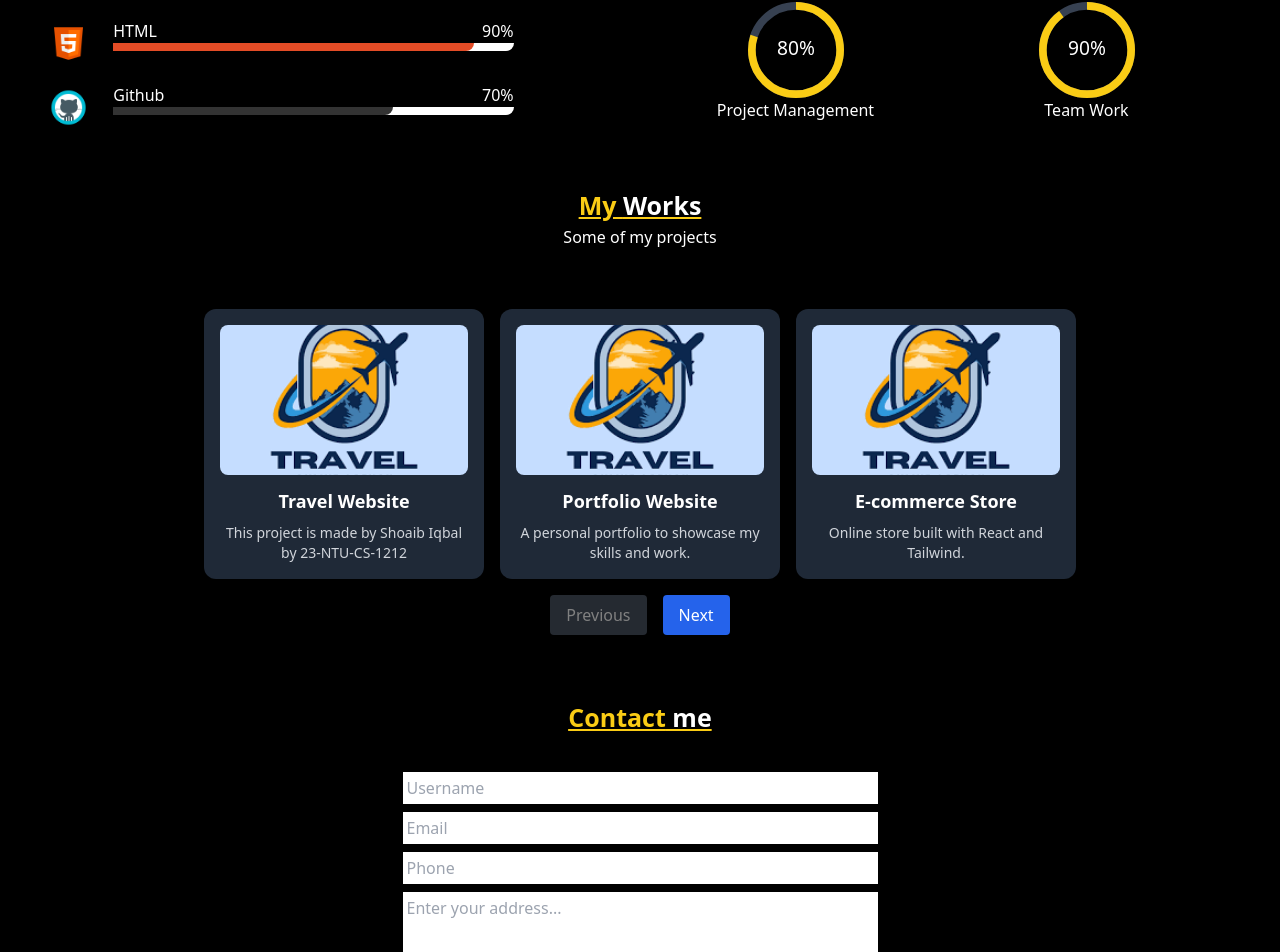
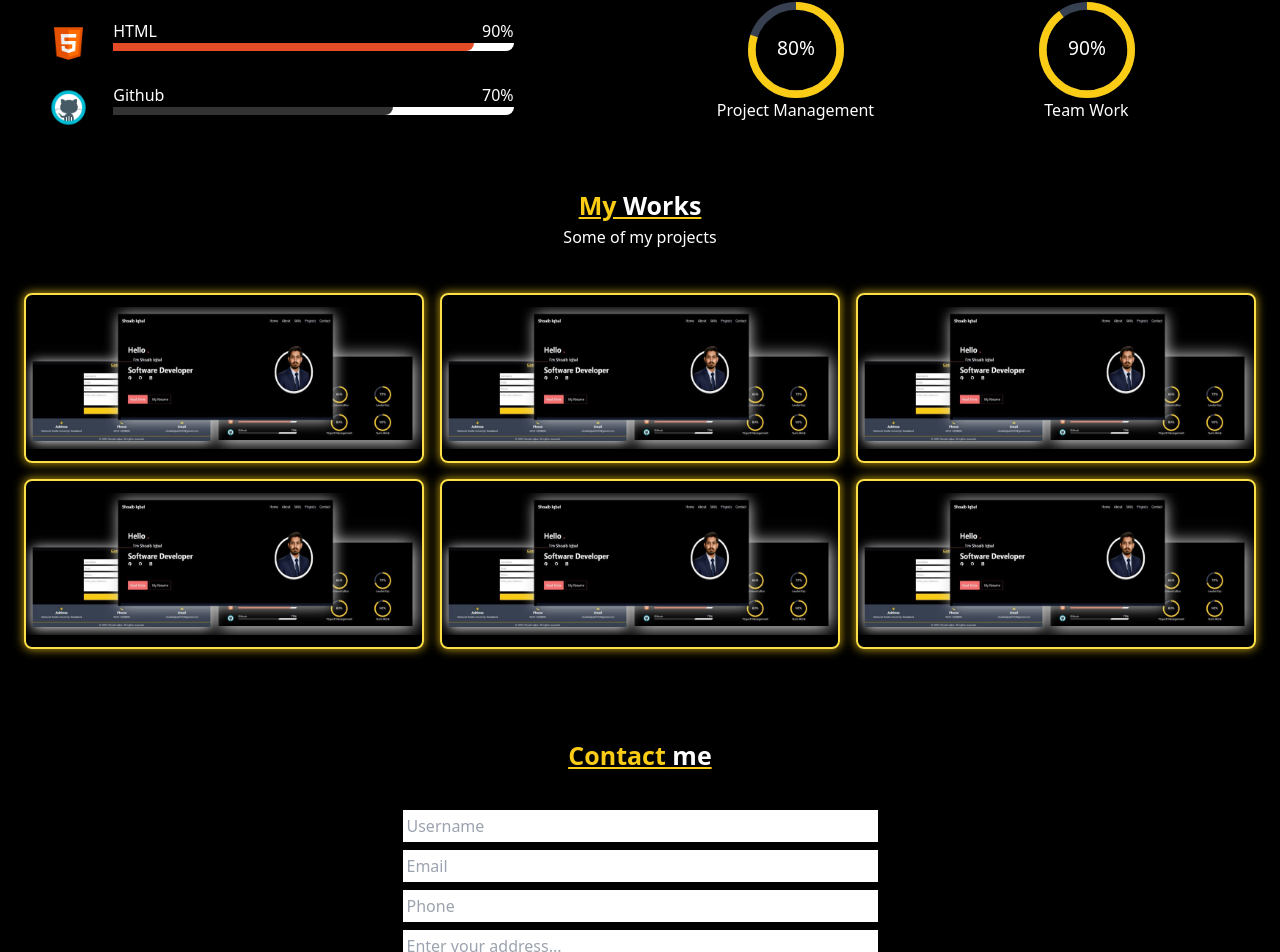
Before and after one commit to Shoaib2547-pexel/Portfolio-of-Shoaib-Iqbal, a React (Create React App) app: page / in a window 1280 px wide. Shown: the part 1466-2418 px from the top of the page. Built offline with nearby package versions, Linux system fonts and the light colour scheme.

Commit message:
Projects

```diff
--- /dev/null
+++ b/src/Components/ProjectsN.jsx
@@ -0,0 +1,31 @@
+import React, { useState } from 'react'
+import profile from '../Images/travel.png'
+import proImg from '../Images/proImg.jpg'
+import { FontAwesomeIcon } from '@fortawesome/react-fontawesome'
+import { faSquareArrowUpRight, faUpRightFromSquare } from '@fortawesome/free-solid-svg-icons'
+
+export default function ProjectsN() {
+    let [hovereffect, sethovereffect] = useState(null)
+
+    let objects = [1, 2, 3, 4, 5, 6]
+
+    return (
+        <div className='grid grid-cols-1 md:grid-cols-3 gap-4 bg-black p-6 mx-auto '>
+            {objects.map((items,index) => (
+                <div onMouseEnter={() => sethovereffect(index)} onMouseLeave={() => sethovereffect(null)} className='relative h-[170px] max-w-[952px] rounded-lg border-2 border-yellow-300 shadow-[0_0_10px_1px_rgba(250,204,21,0.7)] '>
+                    <img src={proImg} className='w-full h-full object-contain' />
+                    {
+                        hovereffect === index &&
+                        <div className='absolute inset-0 z-50 bg-gradient-to-t from-yellow-300 to-transparent flex flex-col items-center justify-end py-3 px-2'>
+
+                                <h1 className='text-black font-extrabold text-[20px] drop-shadow-xl'>Portfolio</h1>
+                                <p className='text-black shadow-white font-bold drop-shadow-lg'>Created to display creativity of Shoaib Iqbal</p>
+                               <a href='https://shoaib-portfolio-phi.vercel.app/ ' target='_blank'><FontAwesomeIcon icon={faSquareArrowUpRight} className='text-black w-[40px] h-[40px]'/></a>
+
+                        </div>
+                    }
+                </div>
+            ))}
+        </div>
+    )
+}
--- a/src/Components/ScrollSections.jsx
+++ b/src/Components/ScrollSections.jsx
@@ -7,6 +7,7 @@ import profilepic from '../Images/Shoaib.png'
 import Contact from './Contact';
 import Projects from './Projects';
 import About from './About';
+import ProjectsN from './ProjectsN';
 
 
 
@@ -61,16 +62,15 @@ export default function ScrollSections() {
                     <div className='p-5'>
                         <Progressbar/>
 
-
-
                     </div>
                 </div>
             </section>
 
-            <section id='project' className='bg-black'>
+            <section id='project' className='bg-black flex-col items-center justify-center'>
                 <motion.h1 initial={{opacity:0, y:-20}} whileInView={{opacity:1, y:0}} viewport={{amount:0.4}} transition={{duration:1}} className='text-yellow-400 underline decoration-yellow-400 text-[25px] font-bold '>My <span className='text-white'>Works</span></motion.h1>
-                <p className='text-white pb-5 mb-10'>Some of my projects</p>
-                <Projects />
+                <p className='text-white pb-5 '>Some of my projects</p>
+                {/* <Projects /> */}
+                <ProjectsN/>
             </section>
 
             <section id='contact' className='bg-black pt-6'>
```
Also changed, not shown: src/Images/proImg.jpg (added).
